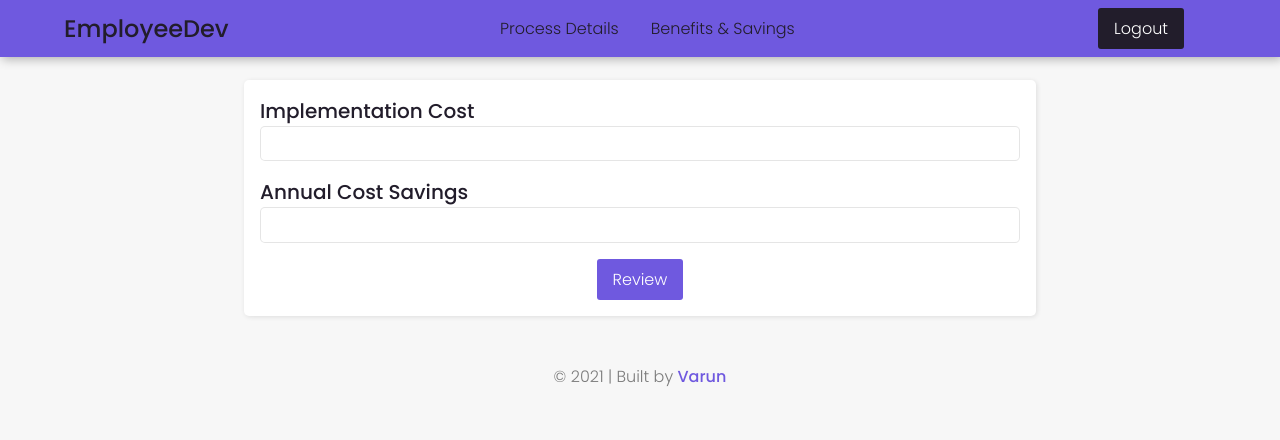
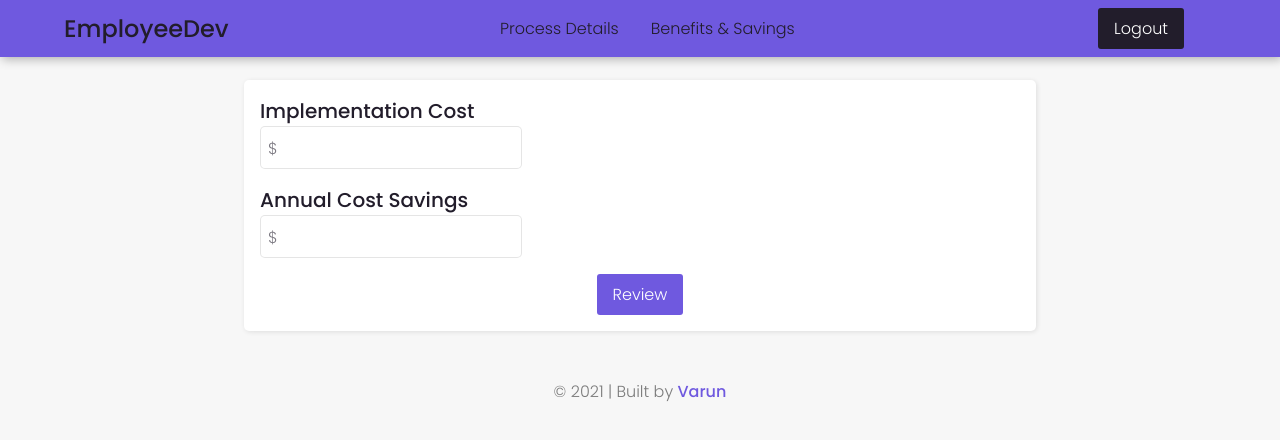
Before and after one commit to varunsundar01/EmployeeDev, a Vue app: page /benefits-savings in a window 1280 px wide. Shown: the top 440 px of the page. Built offline with nearby package versions, Linux system fonts and the light colour scheme.

Commit message:
Added currency input

```diff
--- a/src/components/UI/FormElement.vue
+++ b/src/components/UI/FormElement.vue
@@ -12,17 +12,27 @@
       :placeholder="placeholder"
     ></textarea>
     <input
-      v-else
+      v-else-if="inputStyle === 'input'"
       :type="inputType"
       :placeholder="placeholder"
       @input="enteredInput"
     />
+    <div v-else-if="inputStyle === 'currency'" class="currency-input">
+      <input type="number" />
+    </div>
   </div>
 </template>
 
 <script>
 export default {
-  props: ["id", "inputStyle", "inputType", "placeholder", "isError"],
+  props: [
+    "id",
+    "inputStyle",
+    "inputType",
+    "placeholder",
+    "isError",
+    "prefixSymbol",
+  ],
   emits: ["enteredInput", "removeError"],
   setup(_, context) {
     function enteredInput(event) {
@@ -62,6 +72,7 @@ input {
   border: 1px solid rgba(0, 0, 0, 0.1);
   font-weight: 300;
   padding: 0.5em;
+  font-size: 1em;
   transition: all 0.2s ease-in-out;
 }
 
@@ -70,6 +81,35 @@ input:focus {
   outline: none;
   box-shadow: 0 0 5pt 1pt var(--primary);
 }
+
+.currency-input {
+  display: flex;
+  position: relative;
+}
+
+.currency-input input {
+  padding-left: 1.5em;
+  width: 30%
+}
+
+.currency-input::before {
+  content: "$";
+  opacity: 0.6;
+  font-weight: 300;
+  position: absolute;
+  top: 0.6em;
+  left: 0.5em;
+}
+/*
+.prefixSymbol {
+  opacity: 0.7;
+  font-size: 1em;
+  width: 20px;
+  display: flex;
+  justify-content: center;
+  align-items: center;
+  font-weight: 300;
+} */
 
 .error-input {
   border: 1px solid #dc3545;
--- a/src/pages/BenefitsSavings.vue
+++ b/src/pages/BenefitsSavings.vue
@@ -1,8 +1,8 @@
 <template>
   <base-card>
     <form>
-      <form-element id="implementCost" inputType="number">Implementation Cost</form-element>
-      <form-element id="savings" inputType="number">Annual Cost Savings</form-element>
+      <form-element id="implementCost" inputStyle="currency">Implementation Cost</form-element>
+      <form-element id="savings" inputStyle="currency">Annual Cost Savings</form-element>
       <div class="button-group">
         <base-button primaryVisible="true">
           <template v-slot:primary>Review</template>
```
